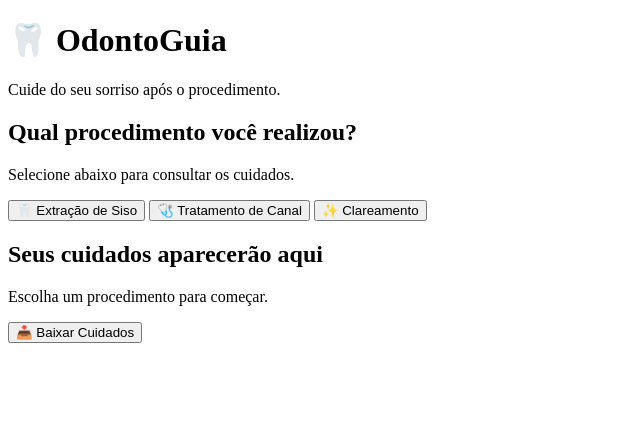
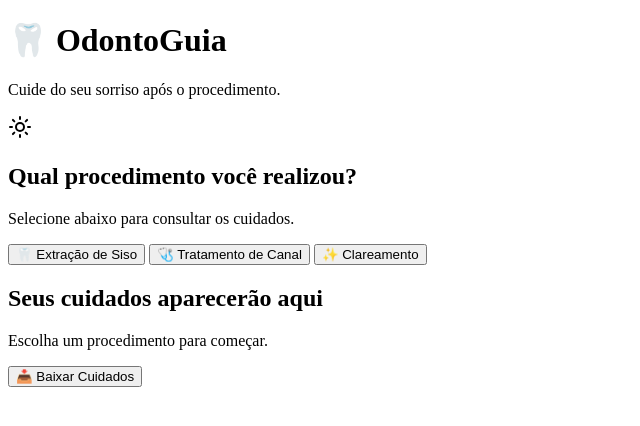
Before and after one commit to iguu0/Guia-interativo-P-s-Operat-rio, a plain HTML site: page index.html in a window 1280 px wide. Shown: the whole page, without its empty margins (0-640 px from the left). Drawn offline with Linux system fonts and the light colour scheme.

Commit message:
Botão de alteração de tema

```diff
--- a/index.html
+++ b/index.html
@@ -11,6 +11,8 @@
     <header>
         <h1>🦷 OdontoGuia</h1>
         <p>Cuide do seu sorriso após o procedimento.</p>
+
+        <img src="img/sun.png" alt="Alterar Tema" id="btn-theme">
     </header>
 
     <main>
```
Also changed, not shown: img/sun.png (added).
